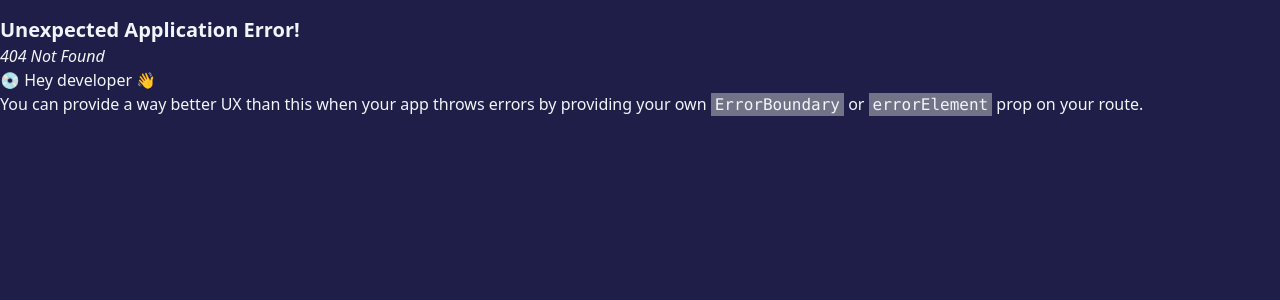
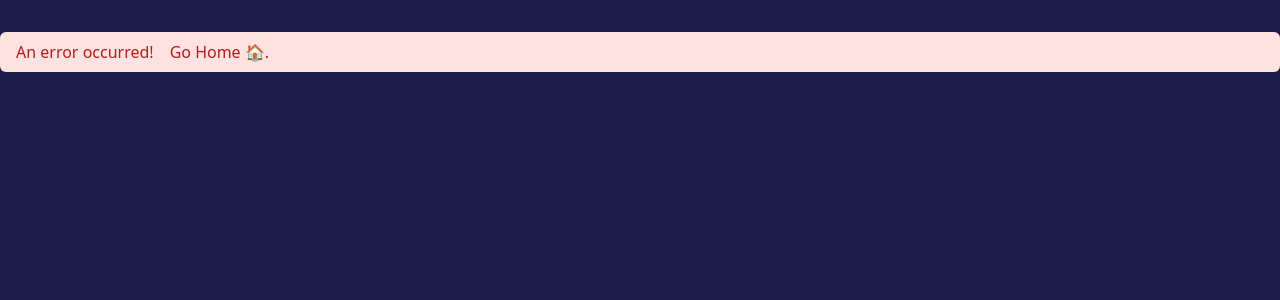
Before and after one commit to Kodeden/react-router-challenge-i-r-heart, a React (Vite) app: page /contacts/1 in a window 1280 px wide. Before the commit this address had no page. Shown: the top 300 px of the page. Built offline with nearby package versions, Linux system fonts and the light colour scheme.

Commit message:
feat: :sparkles: render Error component as errorElement in root Layout route

```diff
--- a/src/app.jsx
+++ b/src/app.jsx
@@ -1,10 +1,11 @@
 
 import { Route, RouterProvider, createBrowserRouter, createRoutesFromElements, } from "react-router-dom";
+import Error from "./components/error";
 import Layout from "./components/layout";
 
 const router = createBrowserRouter(
   createRoutesFromElements(
-    <Route path="/" element={<Layout />} ></Route>
+    <Route path="/" element={<Layout />}  errorElement={<Error /> } ></Route>
   )
   );
 
```
